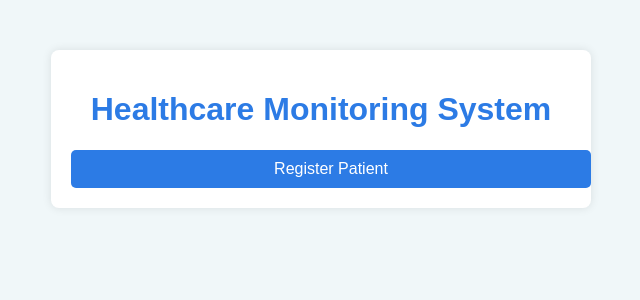
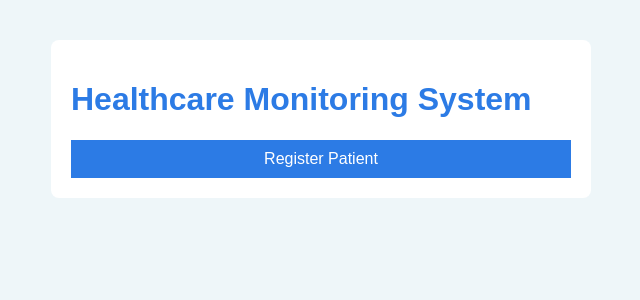
Before and after one commit to nexus-mptck/Health-Care_-App, a Flask app: page / in a window 1280 px wide. Shown: the top 300 px of the page, without its empty margins (319-959 px from the left). Run offline with Flask 3, Linux system fonts and the light colour scheme.

Commit message:
Update style.css

```diff
--- a/static/css/style.css
+++ b/static/css/style.css
@@ -1,50 +1,34 @@
 body {
-    font-family: Arial, sans-serif;
-    background-color: #f0f7f9;
-    margin: 0;
-    padding: 0;
+    background: #eef6f9;
+    font-family: Arial;
 }
 
 .container {
-    width: 90%;
     max-width: 500px;
-    margin: 50px auto;
+    margin: auto;
     background: white;
     padding: 20px;
+    margin-top: 40px;
     border-radius: 8px;
-    box-shadow: 0 0 10px rgba(0,0,0,0.1);
-    text-align: center;
 }
 
-h1, h2 {
-    color: #2c7be5;
-}
-
-input {
+input, button {
     width: 100%;
     padding: 10px;
-    margin: 8px 0;
+    margin: 6px 0;
 }
 
 button, .btn {
-    background-color: #2c7be5;
+    background: #2c7be5;
     color: white;
-    padding: 10px;
     border: none;
     cursor: pointer;
+    text-align: center;
+    display: block;
     text-decoration: none;
-    display: inline-block;
-    width: 100%;
-    border-radius: 5px;
+    padding: 10px;
 }
 
-button:hover, .btn:hover {
-    background-color: #1a5bb8;
+h1, h2, h3 {
+    color: #2c7be5;
 }
-
-.results {
-    margin-top: 20px;
-    background: #e9f5ff;
-    padding: 10px;
-    border-radius: 5px;
-}
```
